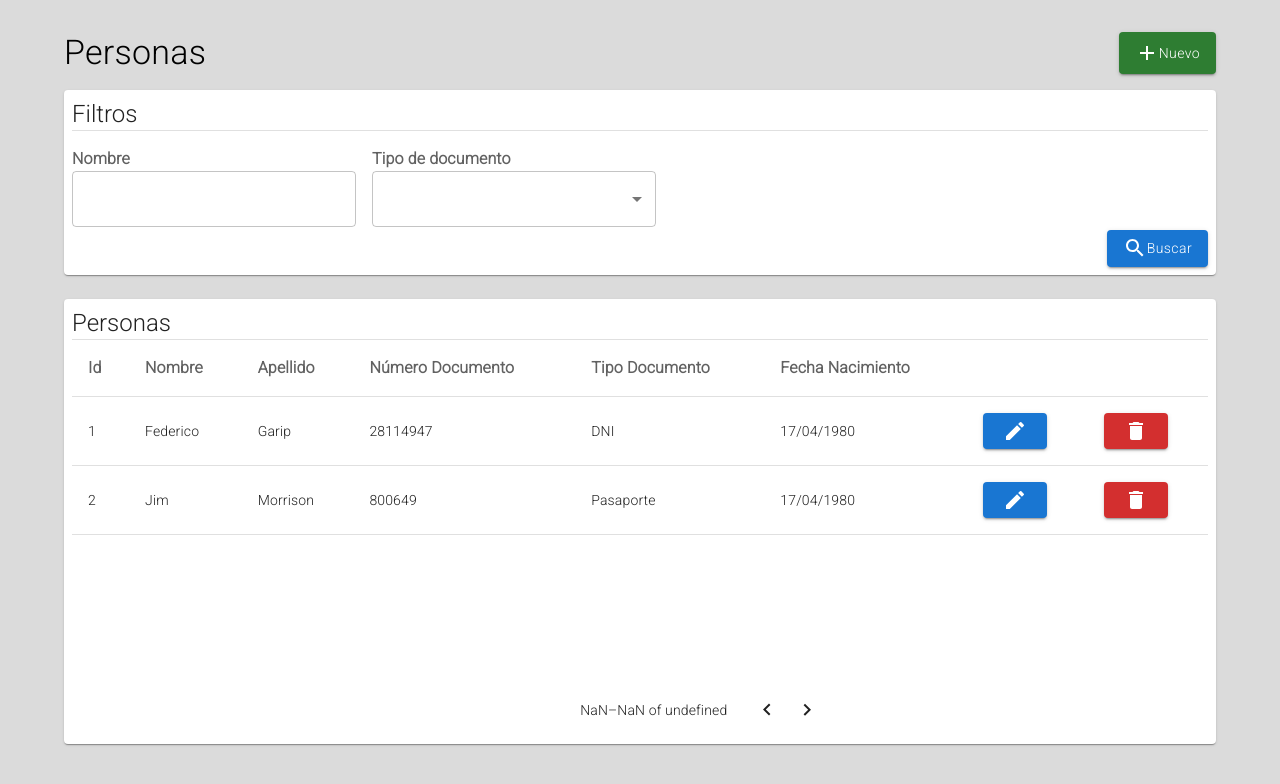
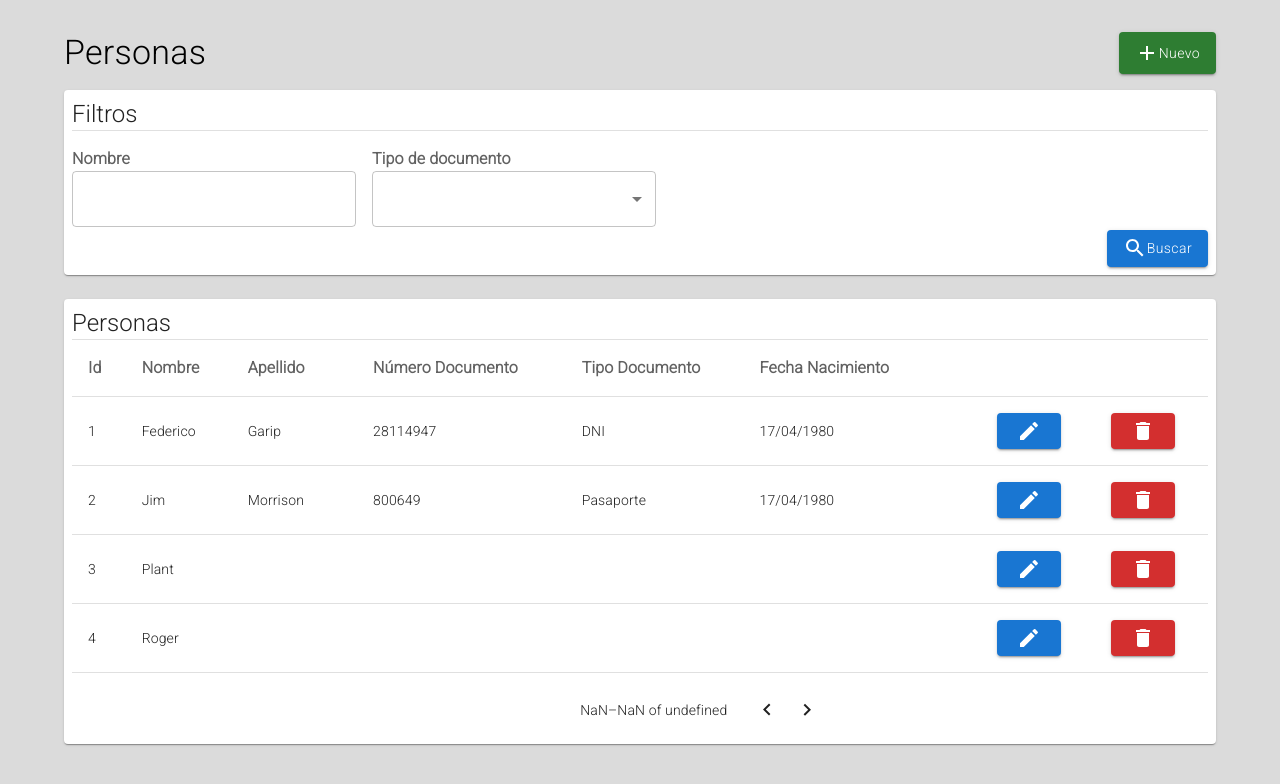
Before and after one commit to garipfederico/Trimix-Test, a React (Create React App) app in the folder frontend/: page /home in a window 1280 px wide. Shown: the top 784 px of the page. Built offline with nearby package versions, Linux system fonts and the light colour scheme; data requests are answered from the project's data file.

Commit message:
AltaPersona

```diff
--- /dev/null
+++ b/frontend/api.json
@@ -0,0 +1,47 @@
+{
+  "personas": [
+    {
+      "id": 1,
+      "nombre": "Federico",
+      "apellido": "Garip",
+      "numeroDocumento": "28114947",
+      "tipoDocumento": "DNI",
+      "fechaNacimiento": "17/04/1980"
+    },
+    {
+      "id": 2,
+      "nombre": "Jim",
+      "apellido": "Morrison",
+      "numeroDocumento": "800649",
+      "tipoDocumento": "Pasaporte",
+      "fechaNacimiento": "17/04/1980"
+    },
+    {
+      "id": 3,
+      "nombre": "Plant"
+    },
+    {
+      "nombre": "Roger",
+      "id": 4
+    },
+    {
+      "id": 5
+    },
+    {
+      "nombre": "Juan",
+      "apellido": "Carl",
+      "numeroDocumento": "2324232",
+      "tipoDocumento": "DNI",
+      "fechaNacimiento": "2022-11-15T03:00:00.000Z",
+      "id": 6
+    },
+    {
+      "nombre": "Carlitos",
+      "apellido": "Monteverde",
+      "numeroDocumento": "27344355",
+      "tipoDocumento": "Pasaporte",
+      "fechaNacimiento": "2022-11-08T03:00:00.000Z",
+      "id": 7
+    }
+  ]
+}
--- a/frontend/src/components/PersonaAE/PersonaAE.js
+++ b/frontend/src/components/PersonaAE/PersonaAE.js
@@ -14,6 +14,8 @@ import { grey } from "@mui/material/colors";
 import { ArrowBack, Save } from "@mui/icons-material";
 import { useFormik } from "formik";
 import personaSchema from "./personaSchema";
+
+import personaService from "../../services/personas.services";
 
 import GenericComboBox from "../reusables/GenericComboBox";
 import DatePicker from "../reusables/DatePicker";
@@ -34,7 +36,7 @@ function PersonaAE() {
         },
     });
 
-    const idPersona = useParams('idPersona')
+    const idPersona = useParams('idPersona').idPersona
 
     if(idPersona !== 'new'){
         const fetchPersonaById = async() => {
@@ -50,6 +52,14 @@ function PersonaAE() {
     const handleSubmit = async (e) => {
         e?.preventDefault();
         console.log("submitOK");
+        console.log(formik.values)
+        console.log('idPersona', idPersona)
+        if(idPersona !== 'new'){
+            console.log('Hola')
+        } else {
+            const persona = {...formik.values}
+        personaService.postPersonas(persona)
+        }
     };
 
     const paperStyle = {
--- a/frontend/src/components/PersonasBusqueda/FilaTablaPersonas.js
+++ b/frontend/src/components/PersonasBusqueda/FilaTablaPersonas.js
@@ -5,25 +5,25 @@ export default function TablesClientRow(props) {
 
     const buttonEditProps ={
         variant:'contained',
-        onClick:() => props.handleEditClick(props.idPersona)
+        onClick:() => props.handleEditClick(props.id)
     }
 
     const buttonDeleteProps ={
         variant:'contained',
         color:'error',
-        onClick:() => props.handleDeleteClick(props.idPersona, props.nombre, props.apellido)
+        onClick:() => props.handleDeleteClick(props.id, props.nombre, props.apellido)
     }
 
     return (
         <TableRow hover
             tabIndex={-1}
             >
-            <TableCell align='left' key={"idPersona"} > {props.idPersona}</TableCell>
+            <TableCell align='left' key={"id"} > {props.id}</TableCell>
             <TableCell align='left' key={"nombre"} > {props.nombre}</TableCell>
             <TableCell align='left' key={"apellido"} > {props.apellido}</TableCell>
             <TableCell align='left' key={"numdoc"} > {props.numeroDocumento}</TableCell>
-            <TableCell align='left' key={"tipoDoc"} > {props.tipoDoc}</TableCell>
-            <TableCell align='left' key={"fechaNac"} > {props.fechaNac}</TableCell>
+            <TableCell align='left' key={"tipoDoc"} > {props.tipoDocumento}</TableCell>
+            <TableCell align='left' key={"fechaNac"} > {props.fechaNacimiento}</TableCell>
             <TableCell align='left' key={"editButton"} > <Button {...buttonEditProps} ><Edit/></Button></TableCell>
             <TableCell align='left' key={"deleteButton"} > <Button  {...buttonDeleteProps}><Delete/></Button></TableCell>
 
--- a/frontend/src/components/PersonasBusqueda/PersonasBusqueda.js
+++ b/frontend/src/components/PersonasBusqueda/PersonasBusqueda.js
@@ -14,30 +14,13 @@ function PersonasBusqueda() {
 
     useEffect(() => {
         const fetchPersonas = async () => {
-            const personas = await personaService.getPersonas;
-            console.log(await personas);
-            // setPersonas(personas);
+            const personas = await personaService.getPersonas();
+            console.log('PersonasBusqueda', personas);
+            setPersonas(personas);
         };
-        setPersonas([
-            {
-                idPersona: "1",
-                nombre: "Federico",
-                apellido: "Garip",
-                numeroDocumento: "28114947",
-                tipoDoc: "DNI",
-                fechaNac: "17/04/1980",
-            },
-            {
-                idPersona: "2",
-                nombre: "Jim",
-                apellido: "Morrison",
-                numeroDocumento: "800649",
-                tipoDoc: "Pasaporte",
-                fechaNac: "17/04/1980",
-            },
-        ])
 
-        fetchPersonas();
+        fetchPersonas().catch(console.error);
+
     }, []);
 
     const paperStyle = {
--- a/frontend/src/components/PersonasBusqueda/TablaPersonas.js
+++ b/frontend/src/components/PersonasBusqueda/TablaPersonas.js
@@ -93,7 +93,7 @@ export default function TablaPersonas(props) {
                     <TableBody id="tbPersona">
                         {props.personas.map((row) => (
                             <FilaTablaPersonas
-                                key={row.idPersona}
+                                key={row.id}
                                 {...row}
                                 handleEditClick={handleEditClick}
                                 handleDeleteClick={handleDeleteClick}
--- a/frontend/src/services/personas.services.js
+++ b/frontend/src/services/personas.services.js
@@ -1,15 +1,24 @@
 import axios from "axios"
 
-const API_URL = 'https://rickandmortyapi.com/api/'
+const API_URL = 'http://localhost:3010/personas'
 
 const getPersonas = () => {
-    return axios.get(API_URL + 'character')
+    return axios.get(API_URL)
     .then((res) => {
-        console.log(res.data.results)}
+        console.log('hola');
+        console.log(res.data);
+    return res.data}
         )
     .catch((error) =>{
         return handleError(error)
     })
+}
+
+const postPersonas = (persona) => {
+    console.log('axios')
+    return axios.post(API_URL, persona)
+    .then((res)=>{console.log(res)})
+    .catch((error)=>{handleError(error)})
 }
 
 const handleError = (error) => {
@@ -27,6 +36,7 @@ const handleError = (error) => {
 
 const personaService = {
     getPersonas,
+    postPersonas
 }
 
 export default personaService;
```
Also changed, not shown: frontend/package.json (+6 -2 lines), 1 other file (tests, documents, lock files or other folders).
